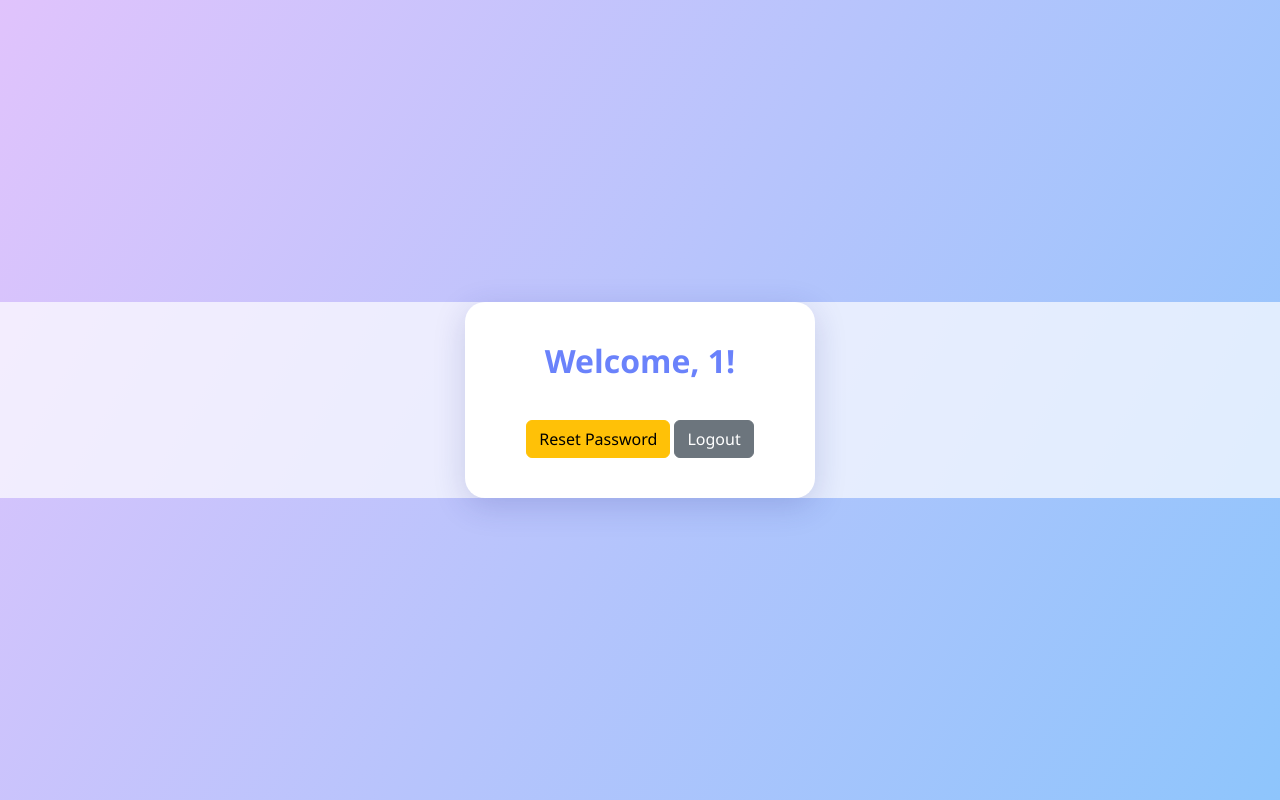
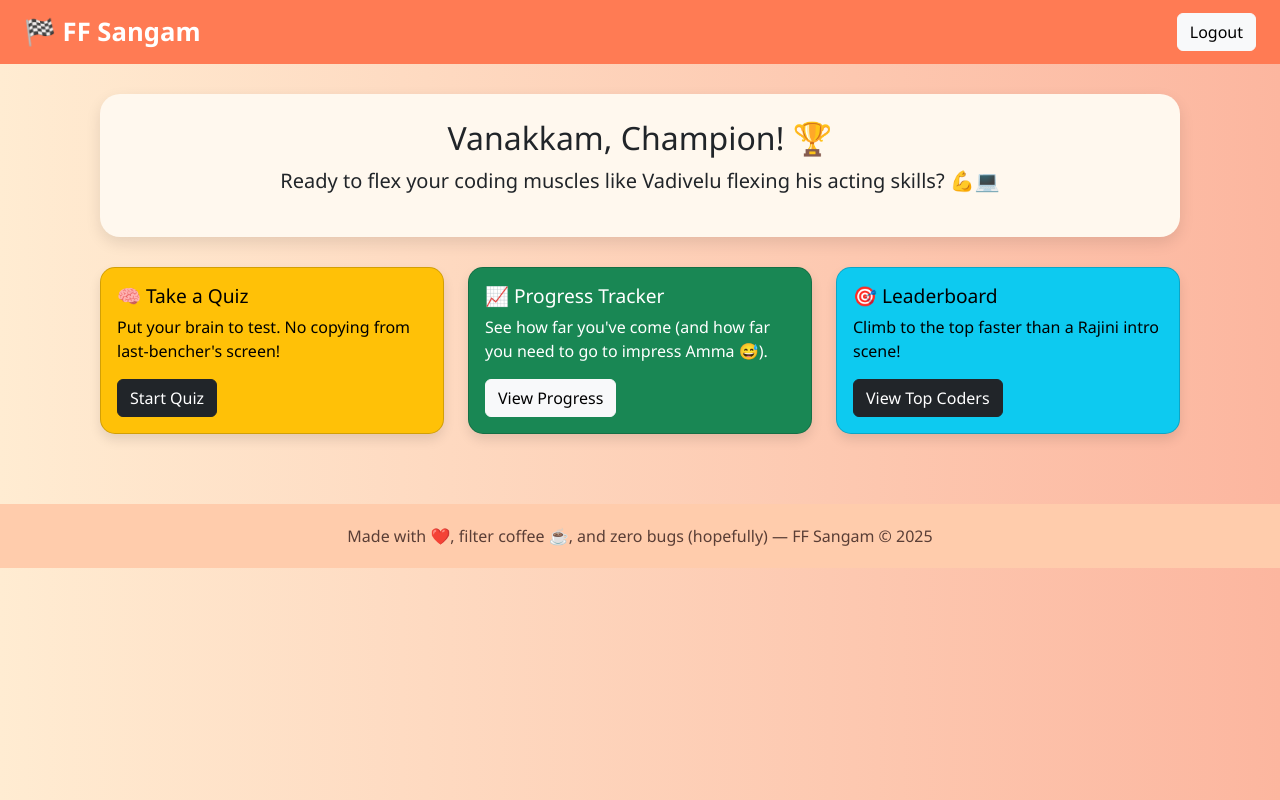
Before and after one commit to murali2277/Coding_Quiz, a Flask app: page /dashboard in a window 1280 px wide. Run offline with Flask 3, Linux system fonts and the light colour scheme; the visitor is signed in with stand-in values (Sample User, id 1).

Commit message:
added dashboard

```diff
--- a/app.py
+++ b/app.py
@@ -1,11 +1,24 @@
+# from flask import Flask
+# from routes.auth import auth_bp
+# import config
+
+# app = Flask(__name__)
+# app.config.from_object(config)
+
+# app.register_blueprint(auth_bp)
+
+# if __name__ == '__main__':
+#     app.run(debug=True)
 from flask import Flask
 from routes.auth import auth_bp
+from routes.pages import pages_bp  # ✅ Import your new blueprint
 import config
 
 app = Flask(__name__)
 app.config.from_object(config)
 
 app.register_blueprint(auth_bp)
+app.register_blueprint(pages_bp)  # ✅ Register it
 
 if __name__ == '__main__':
     app.run(debug=True)
--- a/templates/dashboard.html
+++ b/templates/dashboard.html
@@ -1,19 +1,121 @@
 <!DOCTYPE html>
 <html lang="en">
 <head>
-    <title>Dashboard | Coding Quiz Portal</title>
+    <title>Dashboard | FF Sangam</title>
+    <meta charset="UTF-8">
+    <meta name="viewport" content="width=device-width, initial-scale=1.0">
     <link rel="stylesheet" href="https://cdn.jsdelivr.net/npm/bootstrap@5.3.0/dist/css/bootstrap.min.css">
-    <link rel="stylesheet" href="/static/css/quiz_login.css">
+    <style>
+        body {
+            font-family: 'Segoe UI', sans-serif;
+            background: linear-gradient(to right, #ffecd2, #fcb69f);
+            margin: 0;
+            padding: 0;
+        }
+
+        .navbar {
+            background-color: #ff7b54;
+        }
+
+        .navbar-brand {
+            color: #fff;
+            font-weight: bold;
+            font-size: 1.6rem;
+        }
+
+        .navbar-brand:hover {
+            color: #fff;
+        }
+
+        .dashboard-container {
+            padding: 30px;
+        }
+
+        .welcome-box {
+            background-color: #fff8ee;
+            padding: 25px;
+            border-radius: 20px;
+            box-shadow: 0 6px 15px rgba(0,0,0,0.1);
+            margin-bottom: 30px;
+        }
+
+        .card {
+            border-radius: 15px;
+            box-shadow: 0 6px 12px rgba(0,0,0,0.1);
+            transition: transform 0.2s ease-in-out;
+        }
+
+        .card:hover {
+            transform: scale(1.03);
+        }
+
+        .card-title {
+            font-size: 1.2rem;
+        }
+
+        .footer {
+            text-align: center;
+            padding: 20px;
+            background-color: #ffccac;
+            color: #5a3e36;
+            margin-top: 40px;
+        }
+    </style>
 </head>
 <body>
-    <div class="login-container">
-        <div class="right-panel" style="margin:auto;">
-            <div class="login-box">
-                <h2>Welcome, {{ rollno }}!</h2>
-                <a href="{{ url_for('auth.reset_password') }}" class="btn btn-warning mt-3">Reset Password</a>
-                <a href="{{ url_for('auth.login') }}" class="btn btn-secondary mt-3">Logout</a>
+    <!-- Navbar -->
+    <nav class="navbar navbar-expand-lg">
+        <div class="container-fluid px-4">
+            <a class="navbar-brand" href="#">🏁 FF Sangam</a>
+            <div class="ms-auto">
+                <a href="/logout" class="btn btn-light">Logout</a>
+            </div>
+        </div>
+    </nav>
+
+    <!-- Dashboard Content -->
+    <div class="container dashboard-container">
+        <div class="welcome-box text-center">
+            <h2>Vanakkam, Champion! 🏆</h2>
+            <p class="lead">Ready to flex your coding muscles like Vadivelu flexing his acting skills? 💪💻</p>
+        </div>
+
+        <div class="row g-4">
+            <div class="col-md-4">
+                <div class="card text-bg-warning h-100">
+                    <div class="card-body">
+                        <h5 class="card-title">🧠 Take a Quiz</h5>
+                        <p class="card-text">Put your brain to test. No copying from last-bencher's screen!</p>
+                        <a href="/quiz" class="btn btn-dark">Start Quiz</a>
+                    </div>
+                </div>
+            </div>
+
+            <div class="col-md-4">
+                <div class="card text-bg-success h-100">
+                    <div class="card-body">
+                        <h5 class="card-title">📈 Progress Tracker</h5>
+                        <p class="card-text">See how far you've come (and how far you need to go to impress Amma 😅).</p>
+                        <a href="/progress" class="btn btn-light">View Progress</a>
+                    </div>
+                </div>
+            </div>
+
+            <div class="col-md-4">
+                <div class="card text-bg-info h-100">
+                    <div class="card-body">
+                        <h5 class="card-title">🎯 Leaderboard</h5>
+                        <p class="card-text">Climb to the top faster than a Rajini intro scene!</p>
+                        <a href="/leaderboard" class="btn btn-dark">View Top Coders</a>
+                    </div>
+                </div>
             </div>
         </div>
     </div>
+
+    <!-- Footer -->
+    <div class="footer">
+        Made with ❤️, filter coffee ☕, and zero bugs (hopefully) — FF Sangam © 2025
+    </div>
 </body>
 </html>
```
Also changed, not shown: routes/pages.py (added, +108 -0 lines), templates/quiz.html (added, +69 -0 lines).
